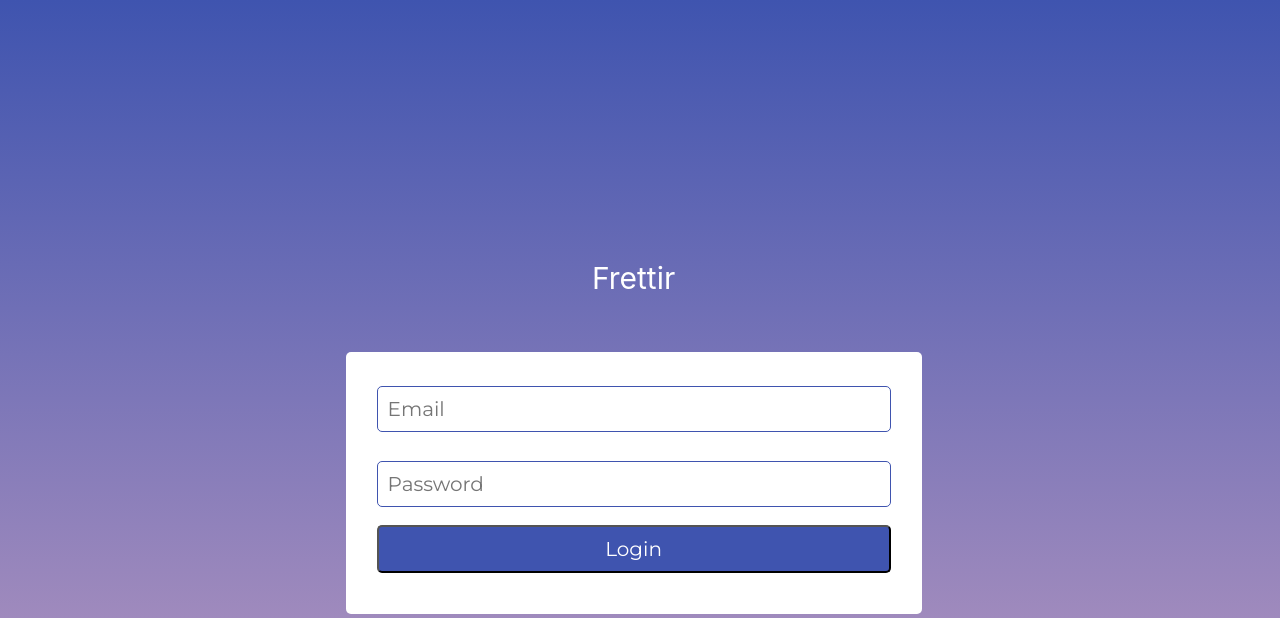
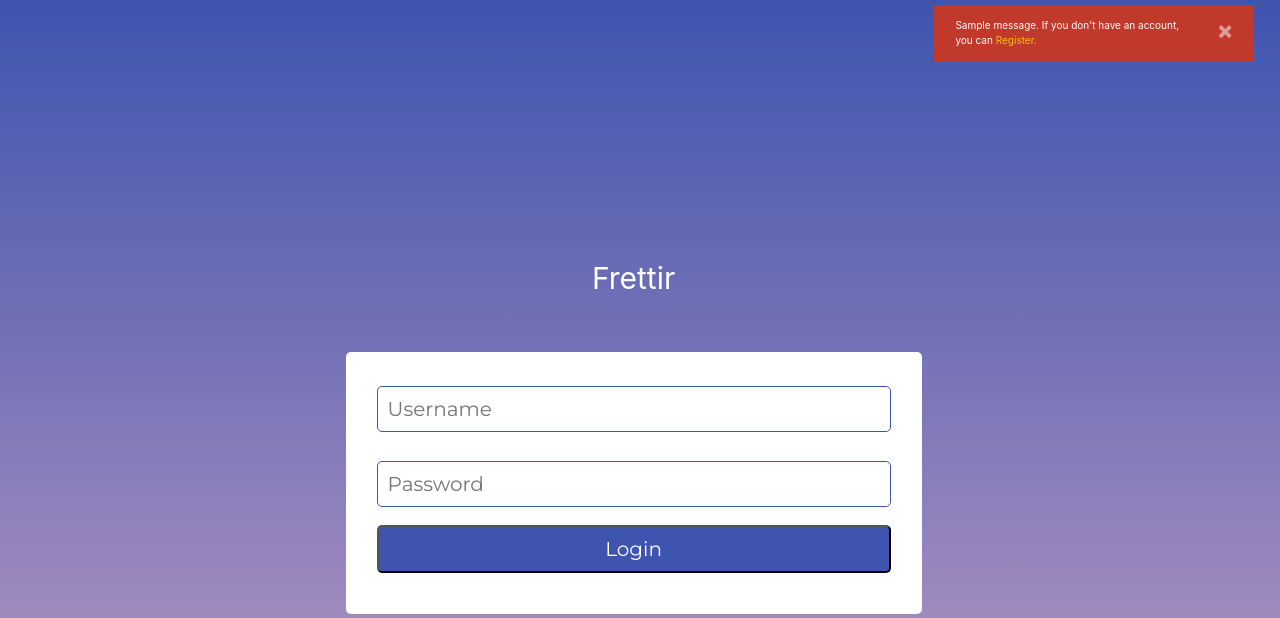
Before and after one commit to zachang/frettir, a Django app: page /auth/login/ in a window 1280 px wide. Shown: the top 618 px of the page. Run offline with Django 3.2, Linux system fonts and the light colour scheme; tables that the repository leaves empty hold one stand-in row (values such as "Sample post"); one stand-in notice (Sample message) is shown; some libraries are stand-ins or nearby versions.

Commit message:
fix login bug and add flash error message

```diff
--- a/newsapp/authentication/forms.py
+++ b/newsapp/authentication/forms.py
@@ -34,8 +34,8 @@ class RegisterForm(forms.Form):
 
 @parsleyfy
 class LoginForm(forms.Form):
-    email = forms.EmailField(label='', min_length=2, max_length=200, required=True,
-        widget=forms.EmailInput(attrs={'placeholder': 'Email'})
+    username = forms.CharField(label='', min_length=2, max_length=200, required=True,
+        widget=forms.TextInput(attrs={'placeholder': 'Username'})
     )
     password = forms.CharField(label='', min_length=2, max_length=100, required=True,
         widget=forms.TextInput(attrs={'placeholder': 'Password'})
--- a/newsapp/authentication/templates/login.html
+++ b/newsapp/authentication/templates/login.html
@@ -20,7 +20,32 @@
             </div>
         </form>
     </div>
+    {% if messages %}
+        <ul class="alert alert-danger
+            alert--top d-flex
+            justify-content-center
+            alert-dismissible
+            fade show"
+            role="alert"
+        >
+            {% for message in messages %}
+                <li>
+                    {{ message }}. If you don't have an account, you can
+                    <a href="{% url 'auth:register' %}" class="alert__link">
+                    Register.
+                    </a>
+                </li>
+            {% endfor %}
+            <button type="button" class="close justify-content-center" data-dismiss="alert" aria-label="Close">
+                <span aria-hidden="true">&times;</span>
+            </button>
+        </ul>
+    {% endif %}
 {% endblock %}
 
 {% block footer %}
 {% endblock %}
+
+{% block extend_js %}
+    <script src="{% static 'js/auth.js' %}"></script>
+{% endblock %}
--- a/newsapp/authentication/templates/register.html
+++ b/newsapp/authentication/templates/register.html
@@ -33,7 +33,7 @@
             {% for message in messages %}
                 <li>{{ message }}. If this is your account
                     <a href="{% url 'auth:login' %}" class="alert__link">
-                    Login
+                    Login.
                     </a>
                 </li>
             {% endfor %}
--- a/newsapp/authentication/views.py
+++ b/newsapp/authentication/views.py
@@ -36,7 +36,18 @@ class RegistertView(FormView):
 class LoginView(FormView):
     template_name = 'login.html'
     form_class = LoginForm
-    success_url = 'news/home.html'
+
+    def form_valid(self, form):
+        username = self.request.POST.get('username')
+        password = self.request.POST.get('password')
+        auth_user = authenticate(username=username, password=password)
+
+        if auth_user:
+            login(self.request, auth_user)
+            return redirect('/')
+        messages.error(self.request, 'The username or password is incorrect')
+        return HttpResponseRedirect(reverse('auth:login'))
+
 
 class PasswordResetView(FormView):
     template_name = 'password_reset.html'
--- a/newsapp/templates/base.html
+++ b/newsapp/templates/base.html
@@ -1,14 +1,17 @@
 {% load static %}
 <!DOCTYPE html>
 <html lang="en">
+
 <head>
     <title>Frettir</title>
     <meta charset="utf-8">
     <meta name="viewport" content="width=device-width, initial-scale=1, shrink-to-fit=no">
     {% block base_css %}
-            <link rel="stylesheet" href="https://stackpath.bootstrapcdn.com/bootstrap/4.1.3/css/bootstrap.min.css" integrity="sha384-MCw98/SFnGE8fJT3GXwEOngsV7Zt27NXFoaoApmYm81iuXoPkFOJwJ8ERdknLPMO" crossorigin="anonymous">
+    <link rel="stylesheet" href="https://stackpath.bootstrapcdn.com/bootstrap/4.1.3/css/bootstrap.min.css" integrity="sha384-MCw98/SFnGE8fJT3GXwEOngsV7Zt27NXFoaoApmYm81iuXoPkFOJwJ8ERdknLPMO"
+        crossorigin="anonymous">
     <link href="https://fonts.googleapis.com/css?family=Montserrat" rel='stylesheet'>
-            <link rel="stylesheet" href="https://use.fontawesome.com/releases/v5.3.1/css/all.css" integrity="sha384-mzrmE5qonljUremFsqc01SB46JvROS7bZs3IO2EmfFsd15uHvIt+Y8vEf7N7fWAU" crossorigin="anonymous">
+    <link rel="stylesheet" href="https://use.fontawesome.com/releases/v5.3.1/css/all.css" integrity="sha384-mzrmE5qonljUremFsqc01SB46JvROS7bZs3IO2EmfFsd15uHvIt+Y8vEf7N7fWAU"
+        crossorigin="anonymous">
     <link rel="stylesheet" href="{% static 'css/style.css' %}">
     {% endblock %}
 
@@ -22,7 +25,8 @@
     <nav class="navbar fixed-top navbar-expand-lg navbar-expand-md navbar-dark header-nav">
         <div class="container-fluid">
             <div class="dropdown">
-                        <i class="fas fa-bars d-lg-none" id="dropdownMenuButton" data-toggle="dropdown" aria-haspopup="true" aria-expanded="false"></i>
+                <i class="fas fa-bars d-lg-none" id="dropdownMenuButton" data-toggle="dropdown" aria-haspopup="true"
+                    aria-expanded="false"></i>
                 <div class="dropdown-menu" aria-labelledby="dropdownMenuButton">
                     <a class="dropdown-item" href="#">Home</a>
                     <div class="dropdown-divider"></div>
@@ -59,10 +63,30 @@
             <div class="collapse navbar-collapse navbar-right-items justify-content-center" id="navbarNav">
                 <ul class="navbar-nav">
                     <li class="nav-item">
-                                <a class="nav-link" href="{% url 'auth:login' %}">Login<span class="sr-only">(current)</span></a>
+                        {% if user.is_authenticated %}
+                        <a class="nav-link" href="{% url 'auth:login' %}">
+                            {{ user.username }}
+                            <span class="sr-only">(current)</span>
+                        </a>
+                        {% else %}
+                        <a class="nav-link" href="{% url 'auth:login' %}">
+                            Login
+                            <span class="sr-only">(current)</span>
+                        </a>
+                        {% endif %}
                     </li>
                     <li class="nav-item">
-                                <a class="nav-link" href="{% url 'auth:register' %}">Register</a>
+                            {% if user.is_authenticated %}
+                            <a class="nav-link" href="{% url 'auth:login' %}">
+                                Logout
+                                <span class="sr-only">(current)</span>
+                            </a>
+                            {% else %}
+                            <a class="nav-link" href="{% url 'auth:register' %}">
+                                Register
+                                <span class="sr-only">(current)</span>
+                            </a>
+                            {% endif %}
                     </li>
                     <li class="nav-item">
                         <a class="nav-link" href="#"><i class="fas fa-search"></i></a>
@@ -86,7 +110,8 @@
         <a class="nav-link" href="#">Religion</a>
         <a class="nav-link" href="#">Sports</a>
         <li class="nav-item dropdown">
-                        <a class="nav-link dropdown-toggle dropright" data-toggle="dropdown" href="#" role="button" aria-haspopup="true" aria-expanded="false">More</a>
+            <a class="nav-link dropdown-toggle dropright" data-toggle="dropdown" href="#" role="button" aria-haspopup="true"
+                aria-expanded="false">More</a>
             <div class="dropdown-menu">
                 <a class="dropdown-item" href="#">People & Culture</a>
                 <div class="dropdown-divider"></div>
@@ -111,12 +136,16 @@
     {% endblock %}
 
 
-        <script src="https://code.jquery.com/jquery-3.3.1.slim.min.js" integrity="sha384-q8i/X+965DzO0rT7abK41JStQIAqVgRVzpbzo5smXKp4YfRvH+8abtTE1Pi6jizo" crossorigin="anonymous"></script>
+    <script src="https://code.jquery.com/jquery-3.3.1.slim.min.js" integrity="sha384-q8i/X+965DzO0rT7abK41JStQIAqVgRVzpbzo5smXKp4YfRvH+8abtTE1Pi6jizo"
+        crossorigin="anonymous"></script>
     <script type="text/javascript" src="https://cdnjs.cloudflare.com/ajax/libs/parsley.js/2.7.0/parsley.min.js"></script>
-        <script src="https://cdnjs.cloudflare.com/ajax/libs/popper.js/1.14.3/umd/popper.min.js" integrity="sha384-ZMP7rVo3mIykV+2+9J3UJ46jBk0WLaUAdn689aCwoqbBJiSnjAK/l8WvCWPIPm49" crossorigin="anonymous"></script>
-        <script src="https://stackpath.bootstrapcdn.com/bootstrap/4.1.3/js/bootstrap.min.js" integrity="sha384-ChfqqxuZUCnJSK3+MXmPNIyE6ZbWh2IMqE241rYiqJxyMiZ6OW/JmZQ5stwEULTy" crossorigin="anonymous"></script>
+    <script src="https://cdnjs.cloudflare.com/ajax/libs/popper.js/1.14.3/umd/popper.min.js" integrity="sha384-ZMP7rVo3mIykV+2+9J3UJ46jBk0WLaUAdn689aCwoqbBJiSnjAK/l8WvCWPIPm49"
+        crossorigin="anonymous"></script>
+    <script src="https://stackpath.bootstrapcdn.com/bootstrap/4.1.3/js/bootstrap.min.js" integrity="sha384-ChfqqxuZUCnJSK3+MXmPNIyE6ZbWh2IMqE241rYiqJxyMiZ6OW/JmZQ5stwEULTy"
+        crossorigin="anonymous"></script>
     {% block extend_js %}
     {# override this block to add app/feature-specific js in extending templates #}
     {% endblock %}
 </body>
+
 </html>
```
Lines whose indentation alone changed are shown as unchanged.
